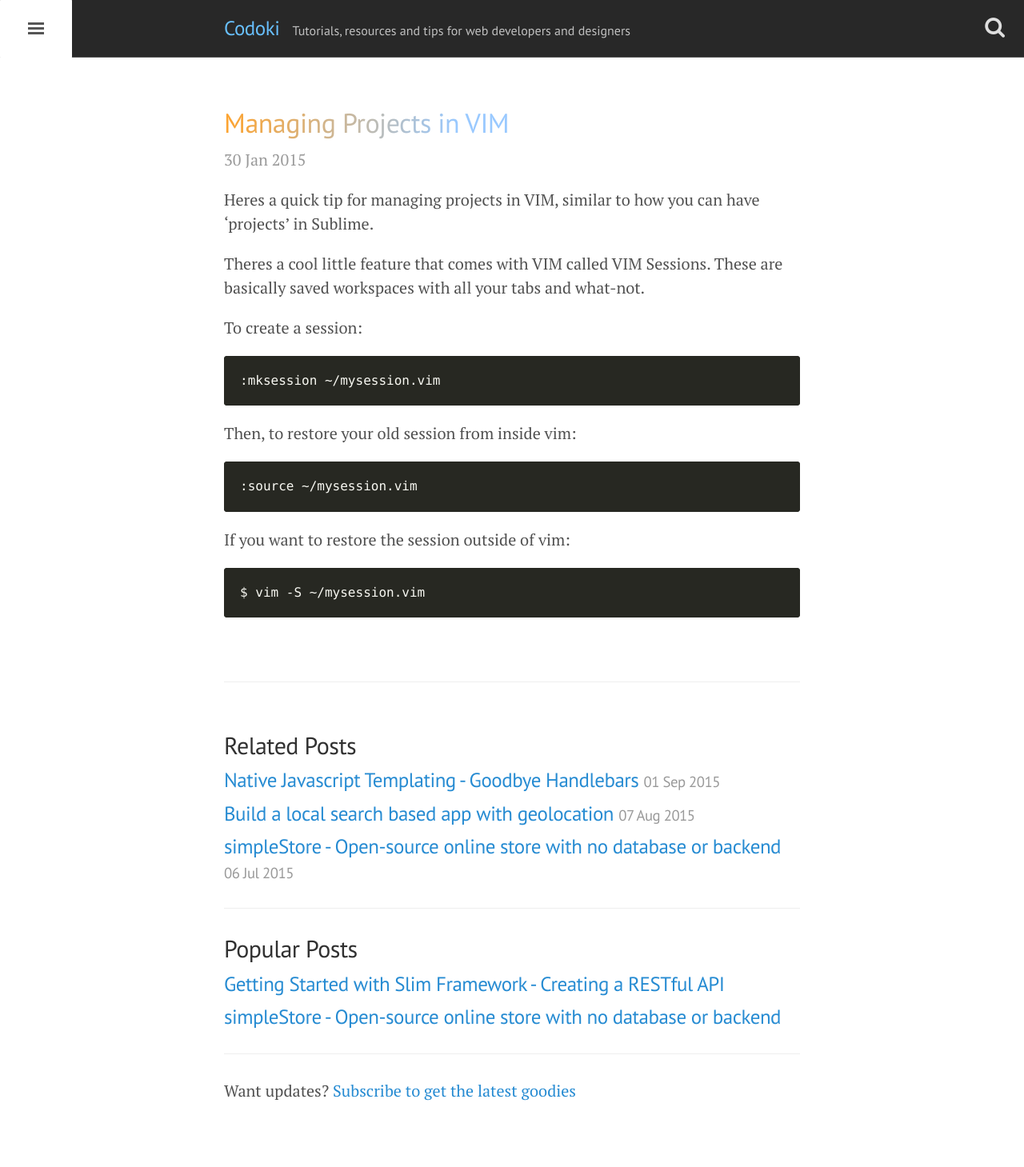
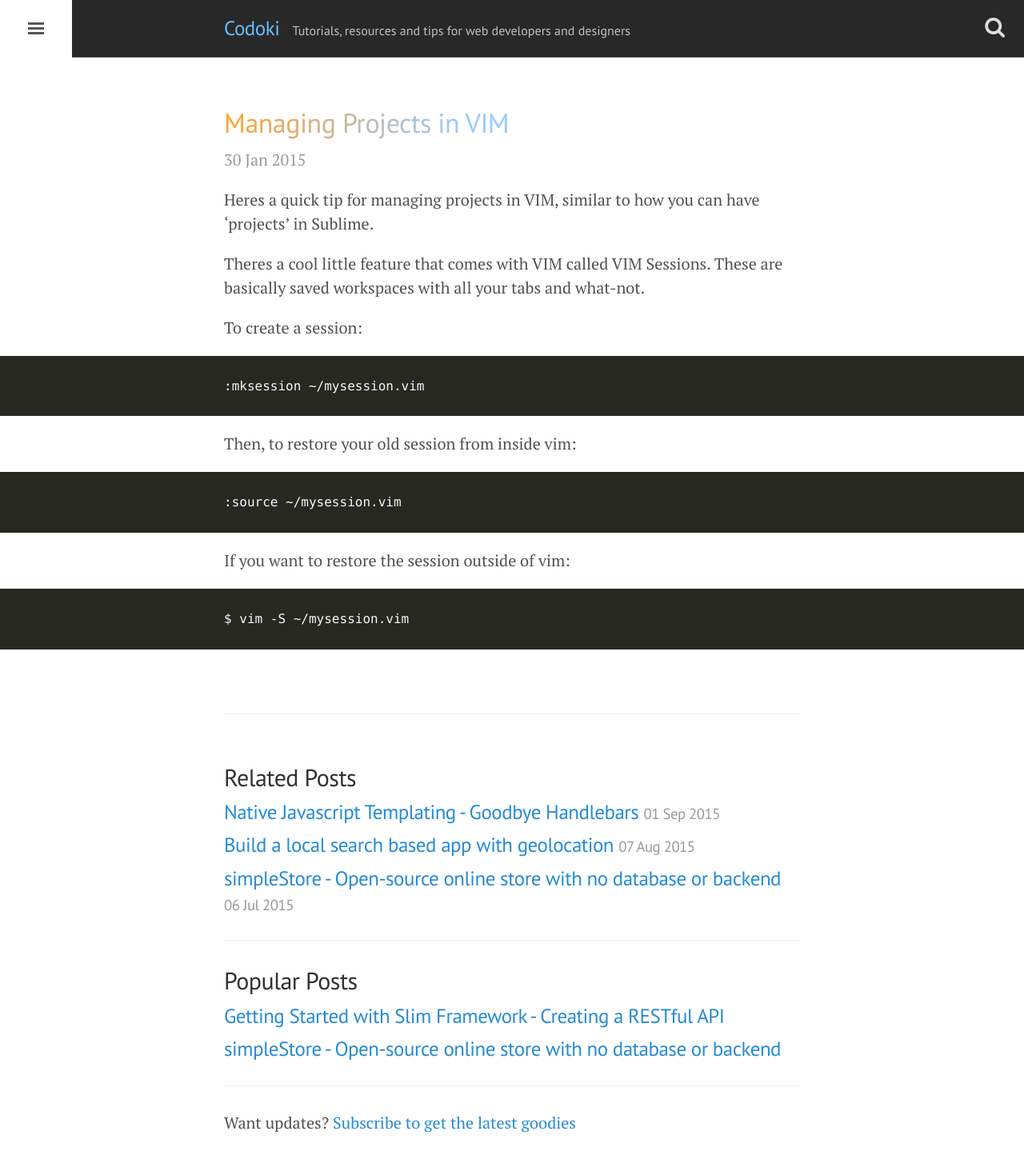
Before and after one commit to paulhendricks/codoki.github.io, a Jekyll site: the page built from _posts/2015-01-30-managing-projects-in-vim.md, in a window 1280 px wide. Shown: the whole page at 80% size. Built offline with Jekyll 4.4.1, drawn with Linux system fonts in a browser that asks for light colours; nearby versions of some CDN libraries; Markdown is read by kramdown in place of the engine named in the settings; comment, search, counter and statistics services are not loaded; before the commit the page ends 1419 px from its top, so only the background shows below that.

Commit message:
update pre styling

```diff
--- a/public/css/codoki.css
+++ b/public/css/codoki.css
@@ -20,6 +20,14 @@
  	font-family: 'Source Code Pro', ;
  	font-size: 16px;
  }
+
+ pre {
+    background: #272727;
+    margin: 0 -9999rem;
+    padding: 1.25rem 9999rem;
+    background: #272727;
+    line-height: 1.6;
+}
 
 
 /* Sidebar */
@@ -117,6 +125,7 @@ ul.archive-list {
     padding: 1.25rem 1.75rem;
     color: #505050;
     background-color: #fff;
+    border-radius: 0px;
 }
 
 /* Search */
```
